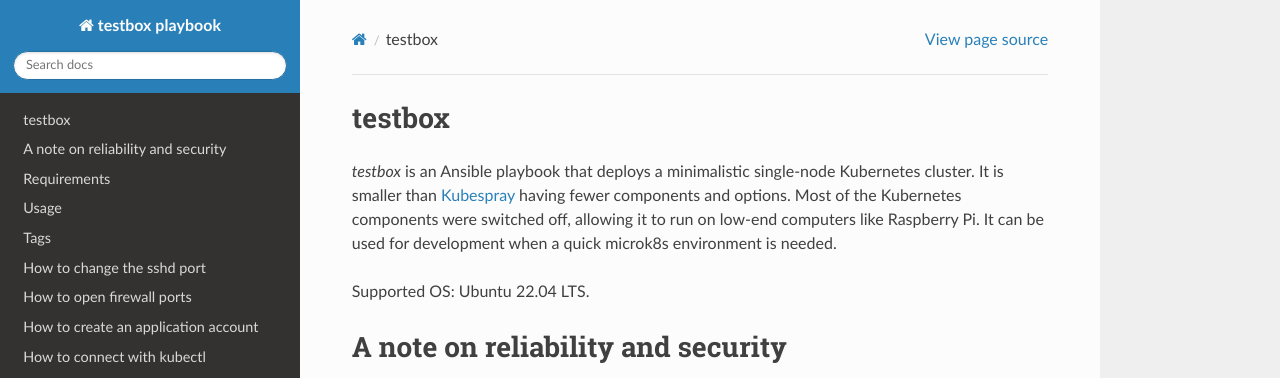
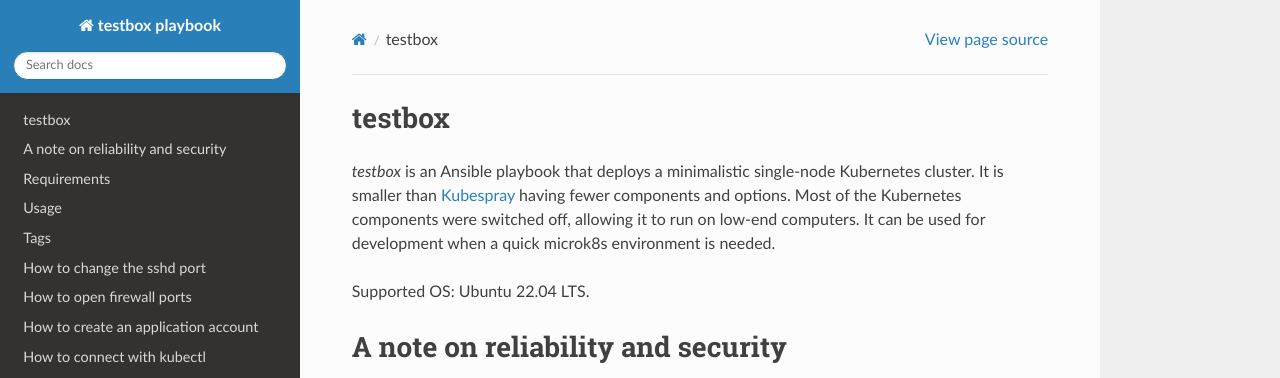
Before and after one commit to nett-ef/testbox, a Sphinx documentation site: the page built from docs/source/index.rst, in a window 1280 px wide and 900 px high. Shown: the top 378 px of the window. Built offline with Sphinx 7.4.7 and the Read the Docs theme 2.0.0, drawn with Linux system fonts in a browser that asks for light colours; some of the changed text lies outside the part shown.

```diff
--- a/README.rst
+++ b/README.rst
@@ -6,8 +6,8 @@
 single-node Kubernetes cluster. It is smaller than `Kubespray
 <https://kubespray.io/>`_ having fewer components and options. Most of
 the Kubernetes components were switched off, allowing it to run on
-low-end computers like Raspberry Pi. It can be used for development
-when a quick microk8s environment is needed.
+low-end computers. It can be used for development when a quick
+microk8s environment is needed.
 
 Supported OS: Ubuntu 22.04 LTS.
 
@@ -98,7 +98,7 @@
        --private-key ~/.ssh/username_ed25519 \
        --vault-id testbox@~/.vault/testbox \
        --tags hardening \
-       -e ansible_port 22
+       -e "ansible_port=22"
 
 
 How to open firewall ports
--- a/docs/source/index.rst
+++ b/docs/source/index.rst
@@ -5,7 +5,7 @@
 It is smaller than `Kubespray <https://kubespray.io/>`_ having fewer
 components and options.
 Most of the Kubernetes components were switched off, allowing it to run on
-low-end computers like Raspberry Pi.
+low-end computers.
 It can be used for development when a quick microk8s environment is needed.
 
 Supported OS: Ubuntu 22.04 LTS.
@@ -72,7 +72,7 @@
         --private-key ~/.ssh/username_ed25519 \
         --vault-id testbox@~/.vault/testbox \
         --tags hardening \
-        -e ansible_port 22
+        -e "ansible_port=22"
 
 How to open firewall ports
 ==========================
```
Also changed, not shown: 5 other files.
